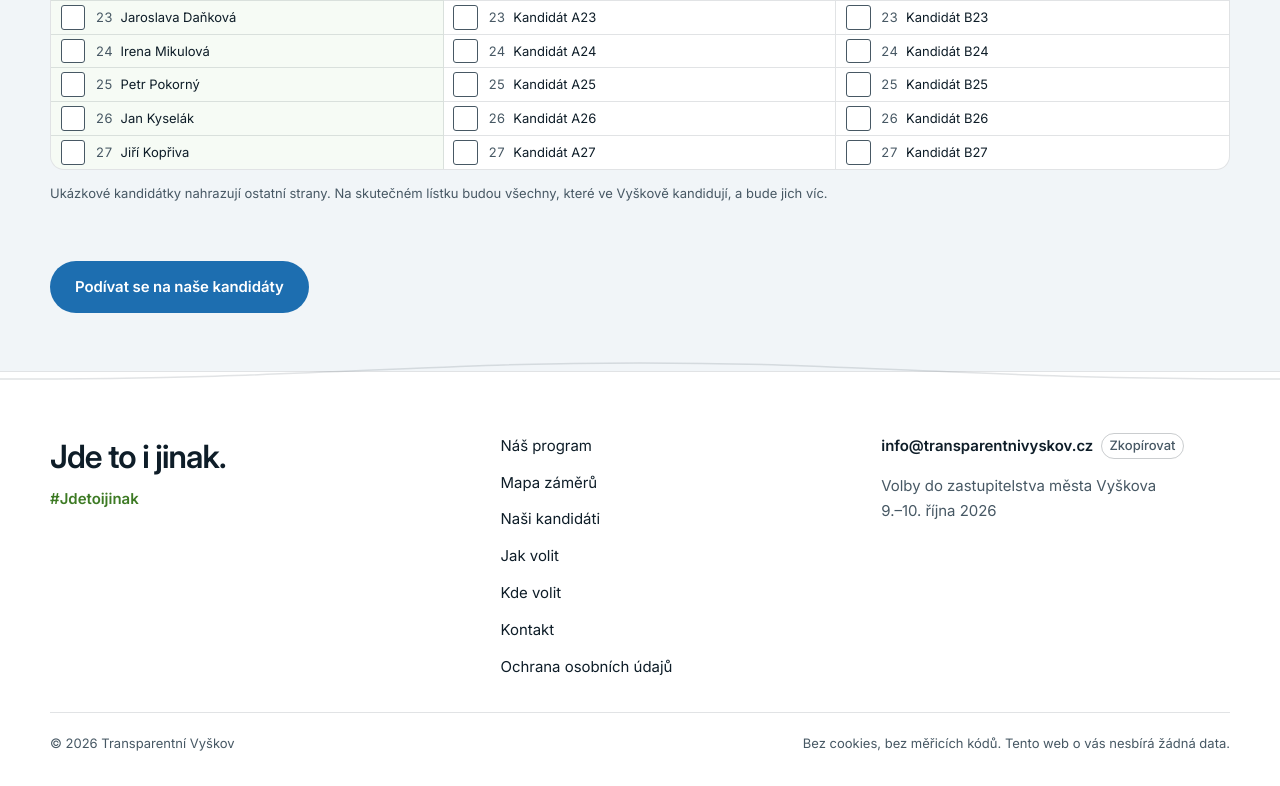
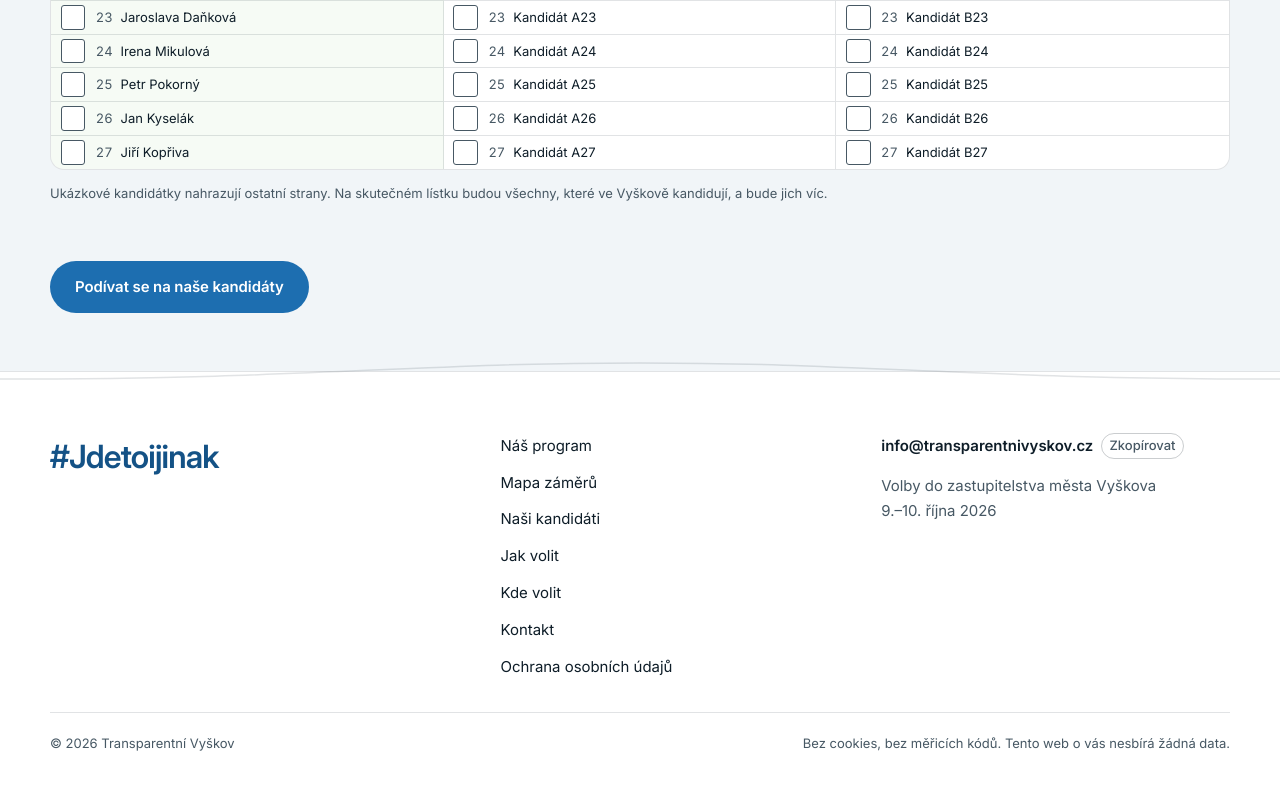
Before and after one commit to magrah2/TV-web, an Astro site: page /jak-volit in a window 1280 px wide. Shown: the part 2656-3442 px from the top of the page. Built offline with nearby package versions, Linux system fonts and the light colour scheme; Astro itself is replaced by a stand-in of ours.

Commit message:
Patička: slogan jako hashtag místo textu s tečkou
Velké „Jde to i jinak." a pod ním drobný zelený „#Jdetoijinak" splývaly
ve dvě verze téhož. Zůstává jen jedno, modře, rovnou jako hashtag.

Co-Authored-By: Claude Sonnet 5 <noreply@anthropic.com>

```diff
--- a/src/components/Pata.astro
+++ b/src/components/Pata.astro
@@ -11,7 +11,6 @@ const rok = new Date().getFullYear();
 
   <div class="pruh pata-vnitrek">
     <div class="pata-hlavni">
-      <p class="pata-claim">Jde to i jinak.</p>
       <p class="pata-hashtag">#Jdetoijinak</p>
     </div>
 
@@ -72,18 +71,12 @@ const rok = new Date().getFullYear();
     }
   }
 
-  .pata-claim {
+  .pata-hashtag {
     margin: 0;
     font-size: var(--text-nadpis-2);
     font-weight: 600;
     letter-spacing: -0.025em;
-  }
-
-  .pata-hashtag {
-    margin: 0.2rem 0 0;
-    font-size: var(--text-maly);
-    font-weight: 600;
-    color: var(--zelena-text);
+    color: var(--modra-text);
   }
 
   .pata-navigace ul {
```
